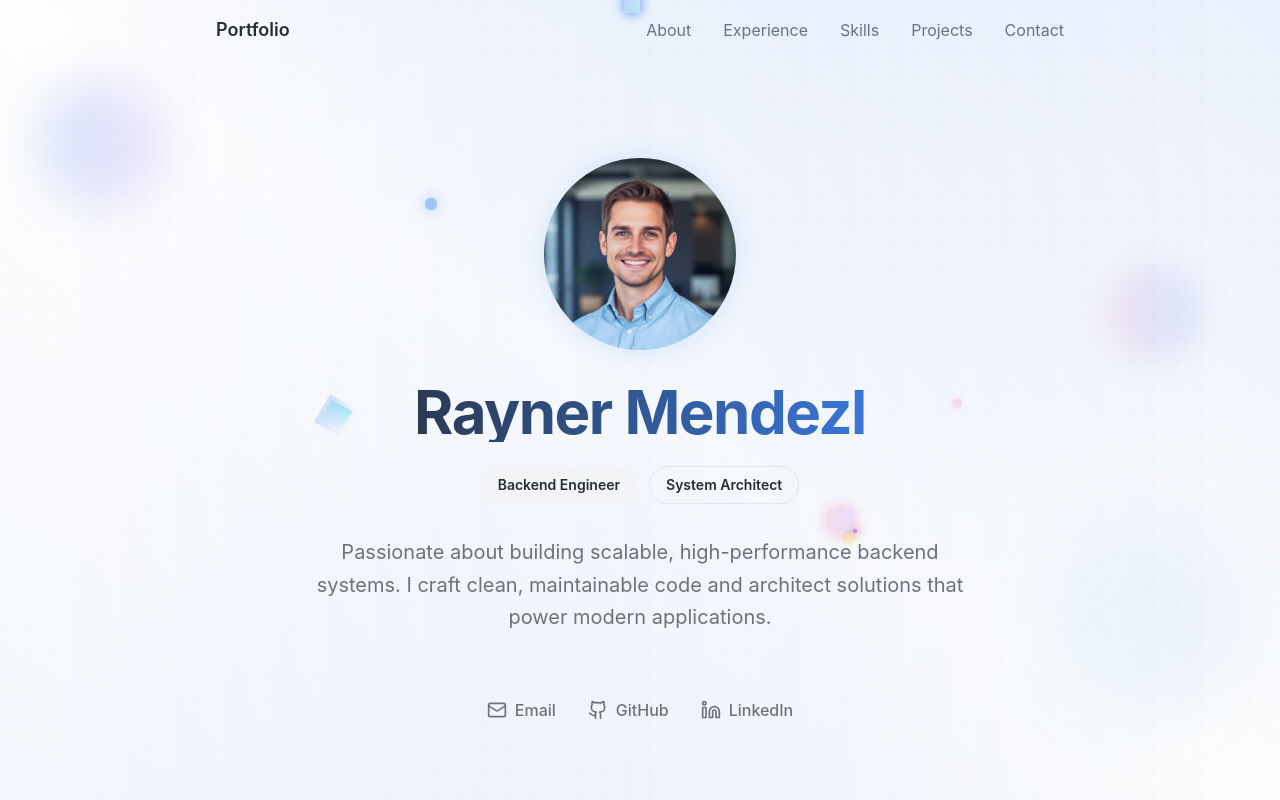
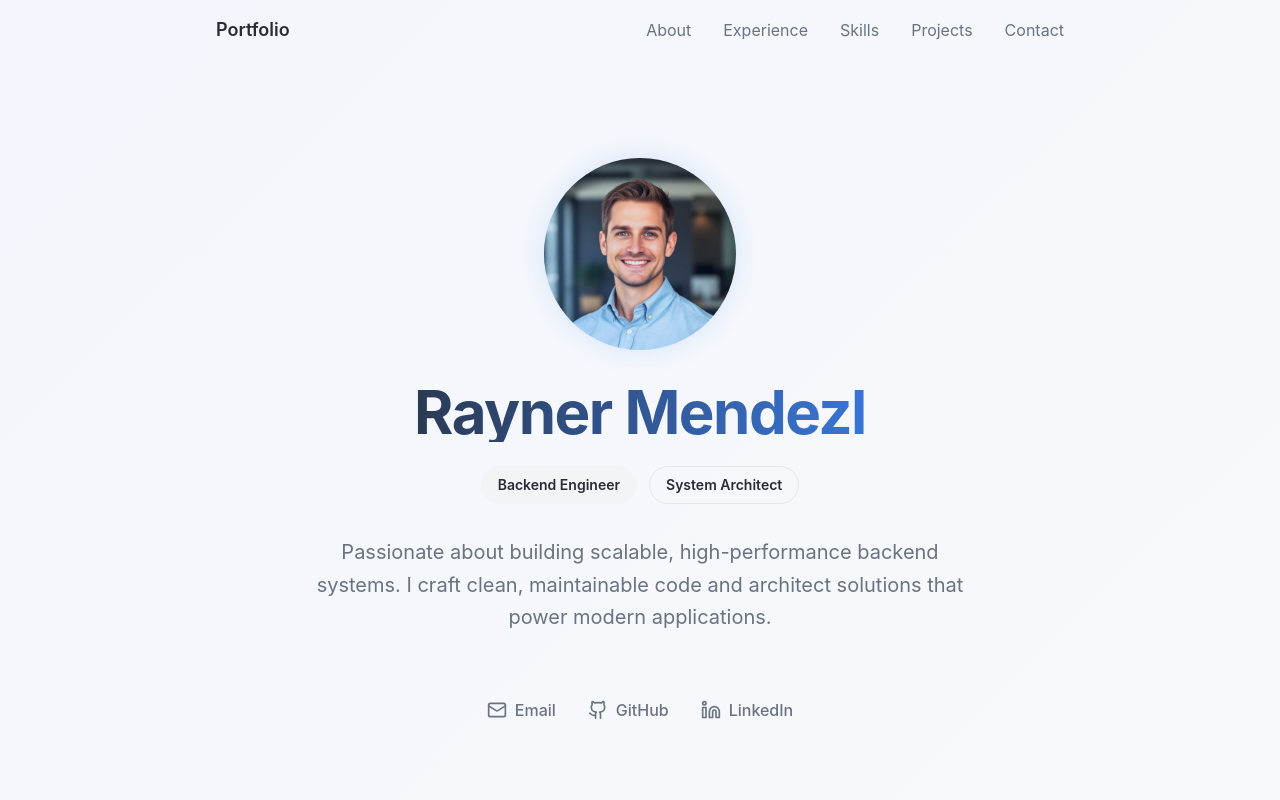
Before and after one commit to RaynerMDZ/rayner-mendez-portfolio, a React (Vite) app: page / in a window 1280 px wide. Shown: the top 800 px of the page. Built offline with nearby package versions, Linux system fonts and the light colour scheme.

Commit message:
Reverted to commit 6db6db0a054bfd68033244a747d1cf3fc2b2a2b8

```diff
--- a/src/components/Hero.tsx
+++ b/src/components/Hero.tsx
@@ -5,35 +5,8 @@ import profileImage from '@/assets/profile-picture.jpg';
 const Hero = () => {
   return (
     <section id="hero" className="min-h-screen flex items-center justify-center pt-20 relative overflow-hidden">
-      {/* Anime-inspired particle background */}
-      <div className="absolute inset-0 bg-gradient-to-br from-background via-background to-secondary/10"></div>
-      <div className="absolute inset-0 bg-gradient-to-tr from-tech-accent/5 via-transparent to-tech-accent/10"></div>
-
-      {/* Floating anime particles */}
-      <div className="absolute inset-0">
-        {/* Large glowing orbs */}
-        <div className="absolute top-20 left-10 w-32 h-32 bg-gradient-to-r from-tech-accent/20 to-purple-400/20 rounded-full blur-xl animate-[float_6s_ease-in-out_infinite]"></div>
-        <div className="absolute bottom-20 right-10 w-48 h-48 bg-gradient-to-r from-cyan-400/10 to-tech-accent/10 rounded-full blur-2xl animate-[pulse_4s_ease-in-out_infinite]"></div>
-        <div className="absolute top-1/3 right-20 w-24 h-24 bg-gradient-to-r from-pink-400/15 to-tech-accent/15 rounded-full blur-lg animate-[float_8s_ease-in-out_infinite_reverse]"></div>
-
-        {/* Anime sparkles */}
-        <div className="absolute top-1/4 left-1/3 w-2 h-2 bg-tech-accent rounded-full animate-[ping_2s_ease-in-out_infinite] shadow-[0_0_10px_hsl(var(--tech-accent))]"></div>
-        <div className="absolute top-3/4 left-1/4 w-1 h-1 bg-cyan-400 rounded-full animate-[ping_3s_ease-in-out_infinite_1s] shadow-[0_0_8px_cyan]"></div>
-        <div className="absolute top-1/2 right-1/4 w-1.5 h-1.5 bg-pink-400 rounded-full animate-[ping_2.5s_ease-in-out_infinite_0.5s] shadow-[0_0_6px_pink]"></div>
-        <div className="absolute bottom-1/3 left-2/3 w-1 h-1 bg-purple-400 rounded-full animate-[ping_4s_ease-in-out_infinite_2s] shadow-[0_0_8px_purple]"></div>
-        <div className="absolute top-2/3 right-1/3 w-2 h-2 bg-yellow-400 rounded-full animate-[ping_3.5s_ease-in-out_infinite_1.5s] shadow-[0_0_10px_yellow]"></div>
-
-        {/* Geometric anime elements */}
-        <div className="absolute top-1/2 left-1/4 w-8 h-8 bg-gradient-to-r from-tech-accent/20 to-transparent rotate-45 animate-[spin_20s_linear_infinite] before:content-[''] before:absolute before:inset-1 before:bg-gradient-to-r before:from-cyan-400/30 before:to-transparent before:rotate-90"></div>
-        <div className="absolute bottom-1/3 right-1/3 w-6 h-6 bg-gradient-to-r from-pink-400/20 to-purple-400/20 rotate-12 animate-[float_7s_ease-in-out_infinite] shadow-[0_0_15px_rgba(255,20,147,0.3)]"></div>
-        <div className="absolute top-1/6 right-1/2 w-4 h-4 bg-gradient-to-r from-tech-accent/25 to-cyan-400/25 rotate-45 animate-[bounce_3s_ease-in-out_infinite] shadow-[0_0_12px_hsl(var(--tech-accent))]"></div>
-      </div>
-
-      {/* Anime-style glow overlay */}
-      <div className="absolute inset-0 bg-gradient-to-r from-transparent via-tech-accent/5 to-transparent animate-[pulse_8s_ease-in-out_infinite]"></div>
-
-      {/* Subtle grid pattern with glow */}
-      <div className="absolute inset-0 opacity-[0.03] bg-[radial-gradient(circle_at_1px_1px,_hsl(var(--tech-accent))_1px,_transparent_0)] bg-[size:24px_24px]"></div>
+      {/* Background gradient */}
+      <div className="absolute inset-0 gradient-tech opacity-50"></div>
 
       <div className="max-w-4xl mx-auto px-6 text-center relative z-10">
         <div className="space-y-8 animate-fadeInUp">
```
